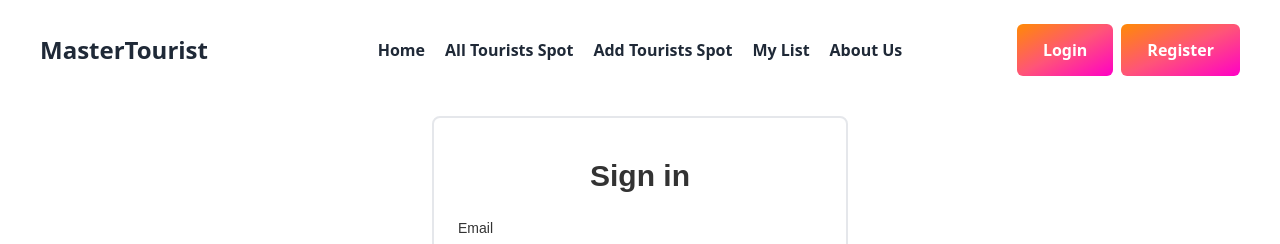
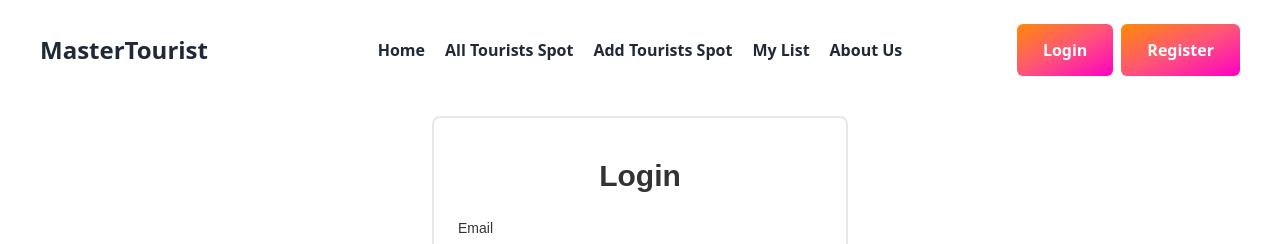
Before and after one commit to Sohana-Karniz-Mimmi/Turio-client, a React (Vite) app: page /login in a window 1280 px wide. Shown: the top 244 px of the page. Built offline with nearby package versions, Linux system fonts and the light colour scheme; no server answers.

Commit message:
added login form

```diff
--- a/src/Components/Navbar.jsx
+++ b/src/Components/Navbar.jsx
@@ -59,7 +59,7 @@
 
                 <details className="dropdown">
                     <summary className="m-1 btn bg-transparent border-none hover:bg-transparent lg:hidden">
-                    <svg xmlns="http://www.w3.org/2000/svg" className="h-8 w-8 text-green-50 font-bold" fill="none" viewBox="0 0 24 24" stroke="currentColor"><path strokeLinecap="round" strokeLinejoin="round" strokeWidth="2" d="M4 6h16M4 12h8m-8 6h16" /></svg>
+                    <svg xmlns="http://www.w3.org/2000/svg" className="h-8 w-8 font-bold" fill="none" viewBox="0 0 24 24" stroke="currentColor"><path strokeLinecap="round" strokeLinejoin="round" strokeWidth="2" d="M4 6h16M4 12h8m-8 6h16" /></svg>
                     </summary>
                     <ul className="p-2 shadow dropdown-content z-50 bg-base-100 rounded-box w-52 space-y-2">
                     {
--- a/src/Pages/Login.jsx
+++ b/src/Pages/Login.jsx
@@ -113,7 +113,7 @@
                         <div className="md:max-w-md w-full border-2 sm:px-6 p-4 rounded-lg">
                             <form onSubmit={handleSubmit(handleLoginForm)}>
                                 <div className="my-6 text-center">
-                                    <h3 className="text-3xl font-extrabold">Sign in</h3>
+                                    <h3 className="text-3xl font-extrabold">Login</h3>
                                 </div>
                                 <div>
                                     <label className="text-sm block mb-2">Email</label>
```
